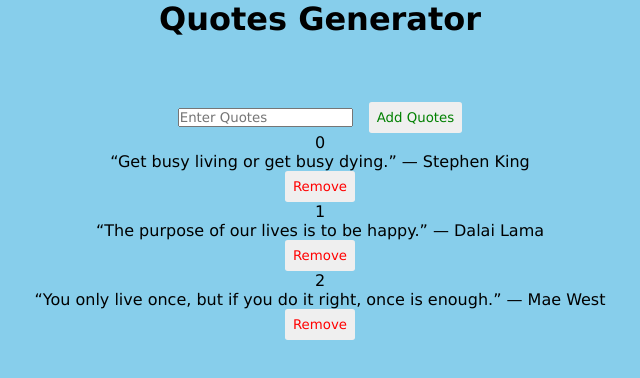
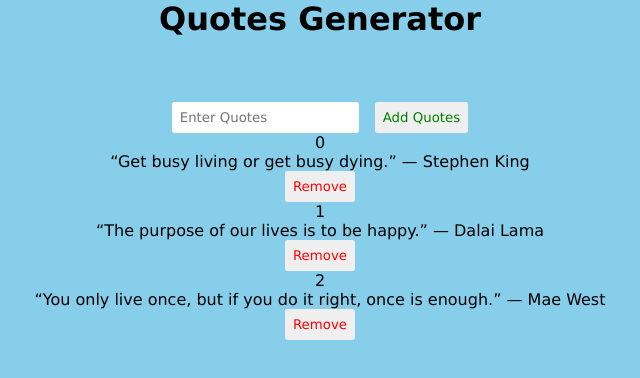
Before and after one commit to Ali-Mohamud/quote-generator, an Angular app: page / in a window 1280 px wide. Shown: the top 378 px of the page, without its empty margins (320-960 px from the left). Built offline with nearby package versions, Linux system fonts and the light colour scheme.

Commit message:
add margin,padding and border to submit

```diff
--- a/src/styles.css
+++ b/src/styles.css
@@ -34,8 +34,8 @@ button{
     border-radius: 0.2em;
 }
 
-/* .quote-input{
+.quote-input{
     padding: 0.5rem;
     border: none;
     border-radius: 0.2em;
-} */
+}
```
